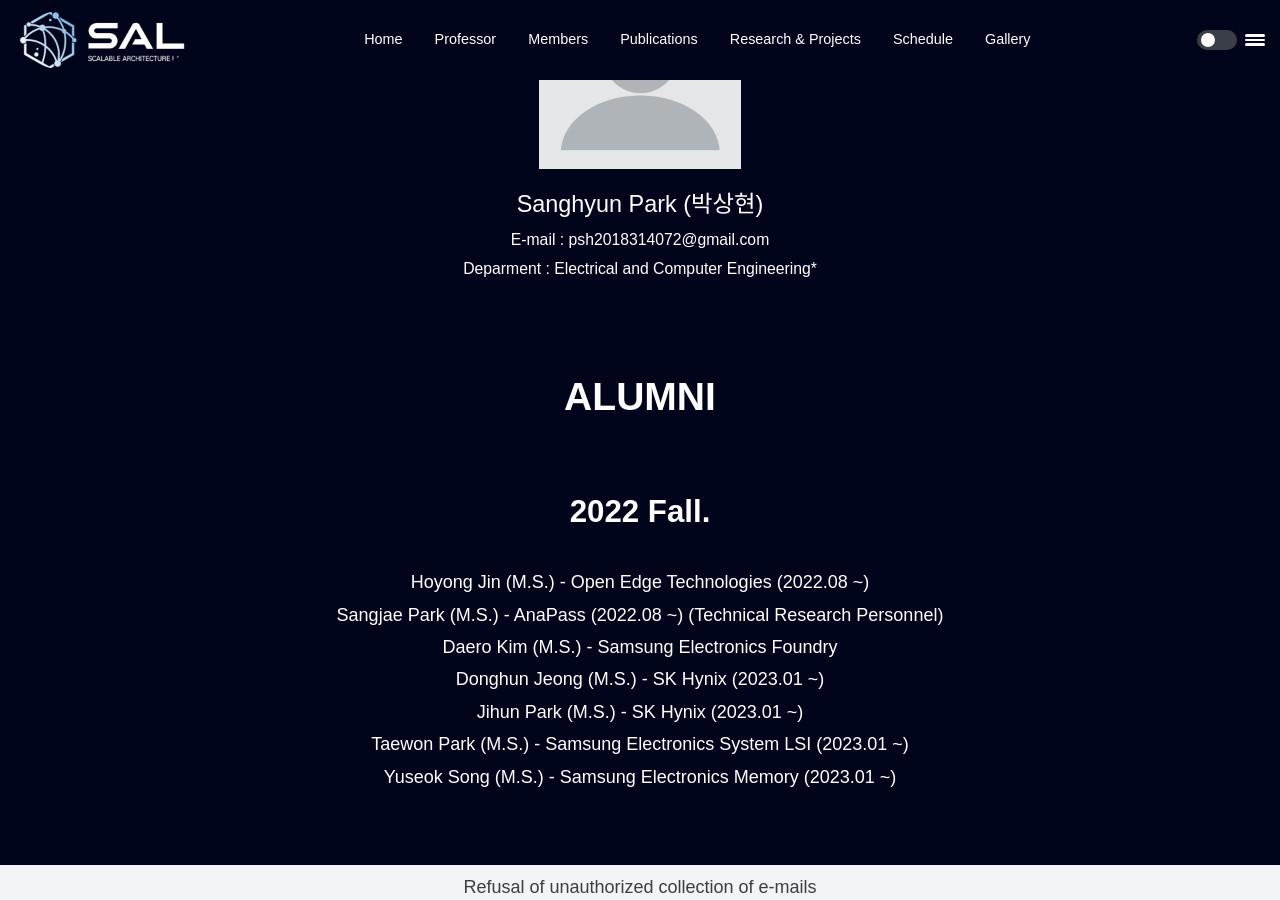
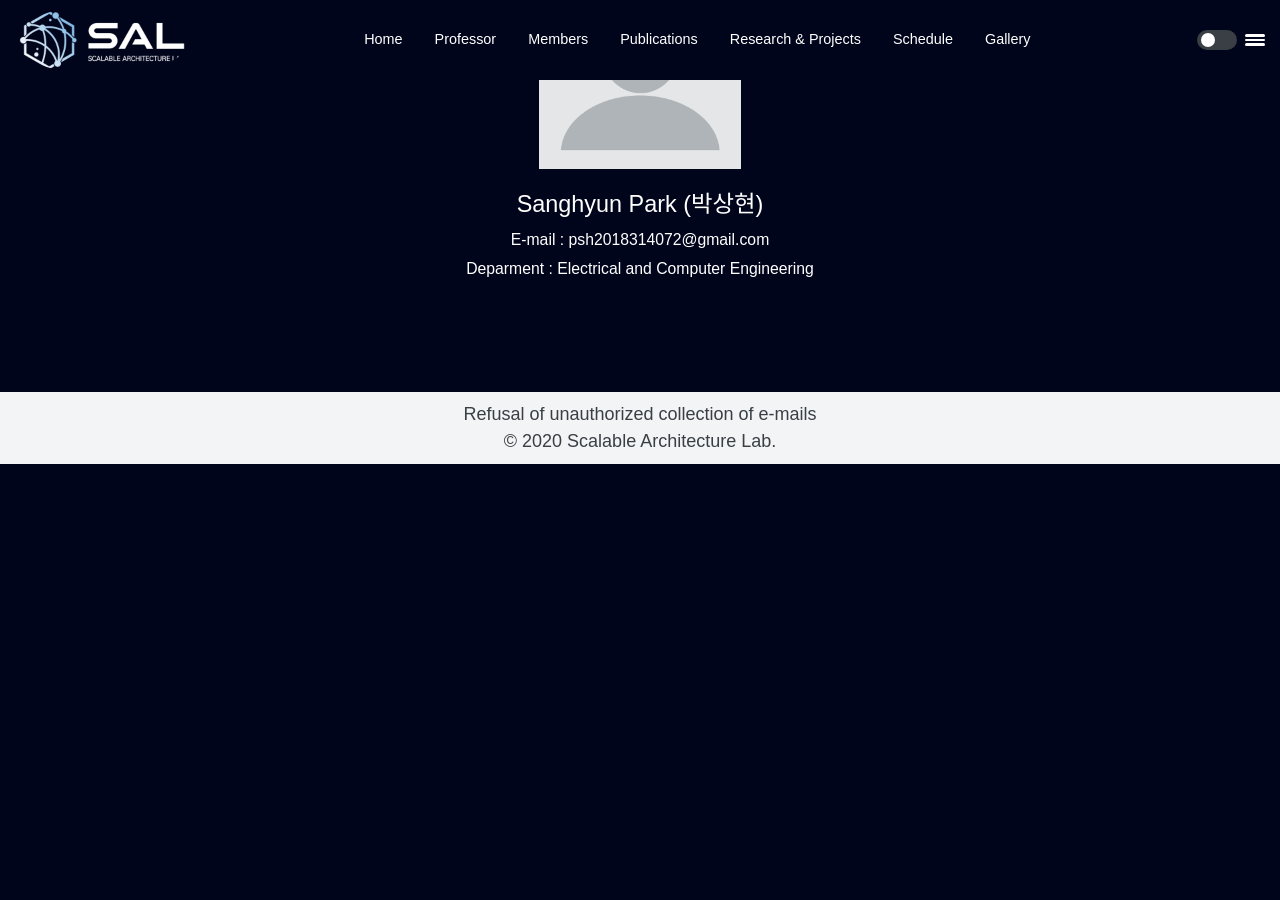
Before and after one commit to scalable-arch/scalable-arch.github.io, a Jekyll site: the page built from members.md, in a window 1280 px wide and 900 px high, scrolled down 3175 px. Built offline with Jekyll 4.4.1, drawn with Linux system fonts in a browser that asks for light colours; after the commit the page ends 3639 px from its top, so only the background shows below that.

Commit message:
Update members.md

```diff
--- a/members.md
+++ b/members.md
@@ -103,22 +103,4 @@ layout: member
 - {:.member-img}![alt member](/assets/images/member.png)
   - {:.member-name} **Sanghyun Park (박상현)**
   - E-mail : psh2018314072@gmail.com
-  - Deparment : Electrical and Computer Engineering*
-
-# ALUMNI
-
-## 2022 Fall.
-
-**Hoyong Jin** (M.S.) - Open Edge Technologies (2022.08 ~)
-
-**Sangjae Park** (M.S.) - AnaPass (2022.08 ~) (Technical Research Personnel)
-
-**Daero Kim** (M.S.) - Samsung Electronics Foundry
-
-**Donghun Jeong** (M.S.) - SK Hynix (2023.01 ~)
-
-**Jihun Park** (M.S.) - SK Hynix (2023.01 ~)
-
-**Taewon Park** (M.S.) - Samsung Electronics System LSI (2023.01 ~)
-
-**Yuseok Song** (M.S.) - Samsung Electronics Memory (2023.01 ~)
+  - Deparment : Electrical and Computer Engineering
```
